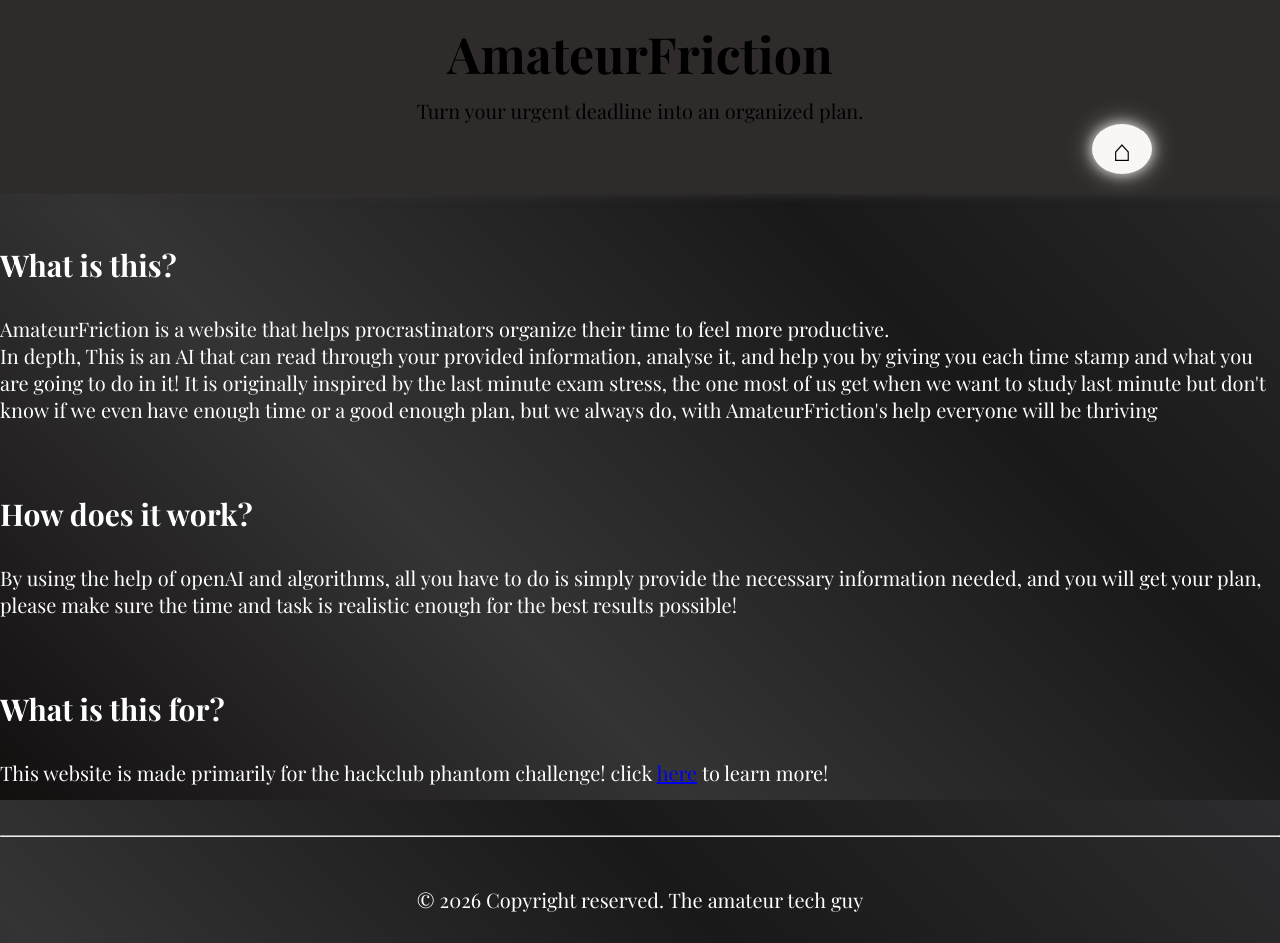
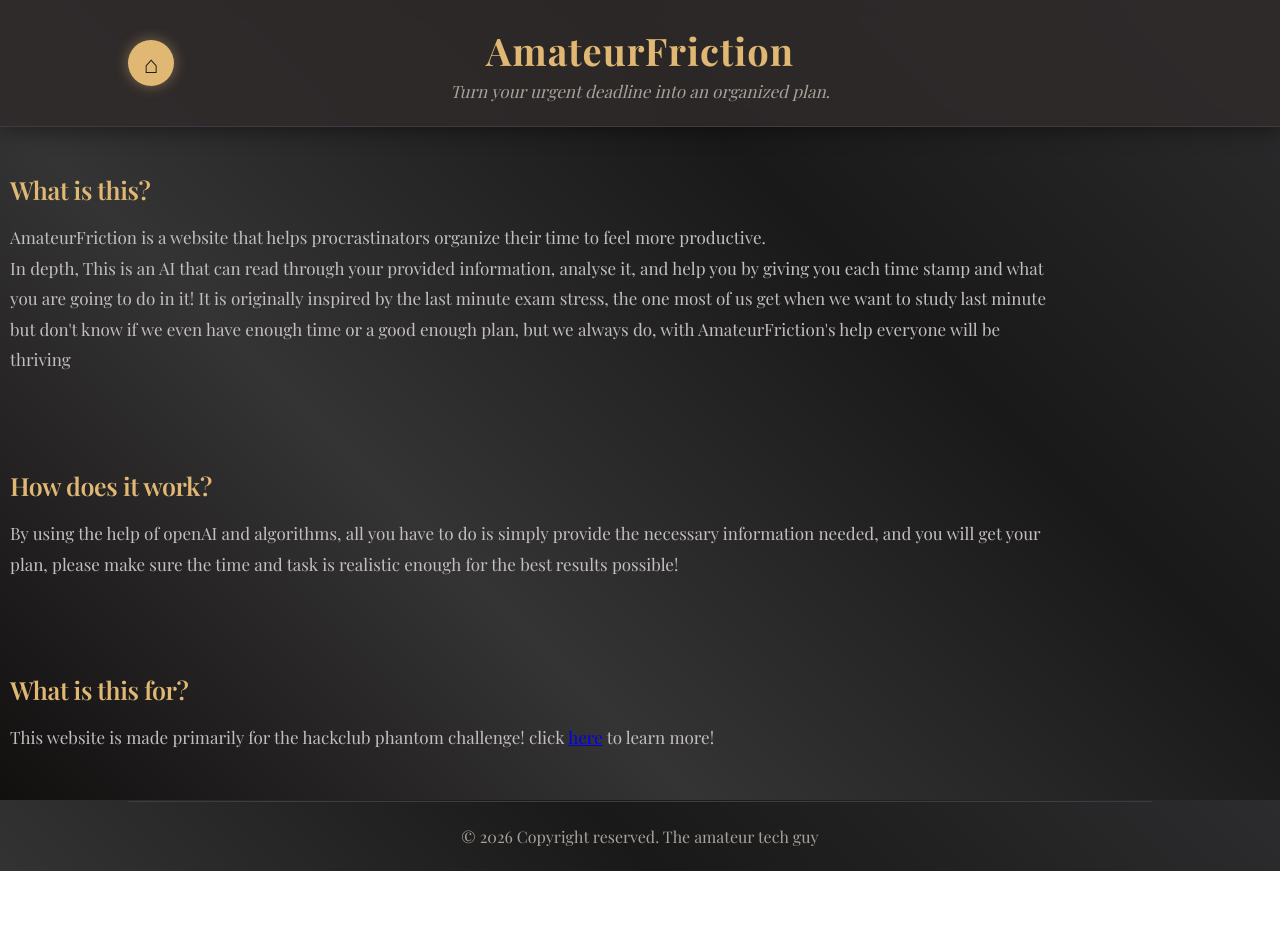
Before and after one commit to amateurtechguy/AmateurFriction, a plain HTML site: page help.html in a window 1280 px wide. After the commit the page ends 871 px from the top, so only its background shows below. Drawn offline with nearby package versions, Linux system fonts and the light colour scheme; a web font is replaced by a local one.

Commit message:
enhanced help page

```diff
--- a/Css/help.css
+++ b/Css/help.css
@@ -1,87 +1,114 @@
-@import url('https://fonts.googleapis.com/css2?family=Playfair+Display:ital,wght@0,400..900;1,400..900&display=swap');
-
-@keyframes BackgroundAnimation{
-    0%, 100%{
-        background-position: 0%, 50%;
-    }
-    50%{
-        background-position: 100%, 50%;
-    }
+@import url('https://fonts.googleapis.com/css2?family=Playfair+Display:wght@400;600;700&display=swap');
+:root{
+    --card:#262529;
+    --field:#1c1b1f;
+    --line:#3d3b44;
+    --accent:#e0b873;
+    --text:#f3efe8;
+    --muted:#a8a29a;
 }
-
+@keyframes bg{
+    0%,100%{background-position:0 50%}
+    50%{background-position:100% 50%}
+}
+@keyframes rise{
+    from{opacity:0;transform:translateY(20px)}
+    to{opacity:1;transform:none}
+}
 *{
-    font-family: 'Playfair Display', impact;
     box-sizing:border-box;
+    font-family:'Playfair Display',serif;
 }
 body{
-    background: linear-gradient(45deg, #120f0f,
-    #353435, #1a1919, #2c2c2e);
-    background-attachment: fixed;
-    background-size: 500%;
-    animation: BackgroundAnimation 4s infinite ease;
     margin:0;
-    padding:0;
+    min-height:100vh;
+    color:var(--text);
+    background:linear-gradient(45deg,#120f0f,#353435,#1a1919,#2c2c2e);
+    background-size:500%;
+    background-attachment:fixed;
+    animation:bg 12s infinite ease;
 }
 header{
     position:sticky;
     top:0;
     z-index:5;
-    background:#2f2b2b;
+    display:flex;
+    align-items:center;
     justify-content:space-between;
-    padding:20px 10%;
-    box-shadow: 10px 2px 8px rgba(53, 52, 52, 0.819);
+    padding:40px 10%;
+    background:rgba(47,43,43,.85);
+    backdrop-filter:blur(8px);
+    border-bottom:1px solid var(--line);
+    box-shadow:0 4px 20px rgba(0,0,0,.4);
+}
+.slogan{
+    position:absolute;
+    left:50%;
+    transform:translateX(-50%);
+    text-align:center;
 }
 .slogan h1{
-    margin:0 0 10px 30px;
-    font-size:50px;
-    display:flex;
-    align-items: center;
-    justify-content: center;
-    margin-right:30px;
+    margin:0;
+    font-size:38px;
+    letter-spacing:1px;
+    color:var(--accent);
 }
 .slogan p{
-    margin:0;
-    font-size:20px;
-    display:flex;
+    margin:4px 0 0;
+    font-size:17px;
+    font-style:italic;
+    color:var(--muted);
+}
+.question{
+    margin-left: 10px;
+    font-size: 25px;
+    color: #e0b873;
+    margin-bottom: 16px;
+    font-weight: 600;
+    letter-spacing: -0.4px;
+}
+.answer{
+    margin-left: 10px;
+    font-size: 17px;
+    line-height: 1.8;
+    color: #c4bec0;
+    max-width: 1050px;
+    margin-top: 0;
+    margin-bottom: 48px;
+}
+.hometext{
+    text-decoration:none;
+    display: flex;
     align-items: center;
     justify-content: center;
 }
-.question{
-    font-size: 30px;
-    color: white;
-}
-.answer{
-    font-size: 20px;
-    color: white;
-}
-.copyright{
-    display:flex;
-    justify-content: center;
-    margin-bottom: 30px;
-    font-size:20px;
-    color:white;
-}
-.hometext{
-    display:flex;
-    text-decoration:none;
-    justify-content: right;
-}
 .home{
-    text-align: center;
-    position:relative;
-    z-index:1;
-    width:60px;
-    height:50px;
-    padding:0;
+    width:46px;
+    height:46px;
     border:0;
     border-radius:50%;
-    background:#f8f7f4;
-    color:black;
-    font-size:30px;
+    background:var(--accent);
+    color:#1a1919;
+    font-size:24px;
+    font-weight:700;
     cursor:pointer;
-    box-shadow:0 0 12px #d1cec9,0 0 25px #b3b2b0;
+    box-shadow:0 0 14px rgba(224,184,115,.45);
     transition:.3s;
 }
 .home:hover{
-    box-shadow:0 0 18px #e5e4e2,0 0 35px #fffffe;
+    transform:scale(1.1) rotate(8deg);
+    box-shadow:0 0 26px rgba(224,184,115,.8);
 }
+footer{
+    padding:0 10%;
+}
+footer hr{
+    border:0;
+    border-top:1px solid var(--line);
+}
+footer p{
+    margin:24px 0;
+    text-align:center;
+    font-size:16px;
+    color:var(--muted);
+}
```
Also changed, not shown: help.html (+0 -2 lines).
